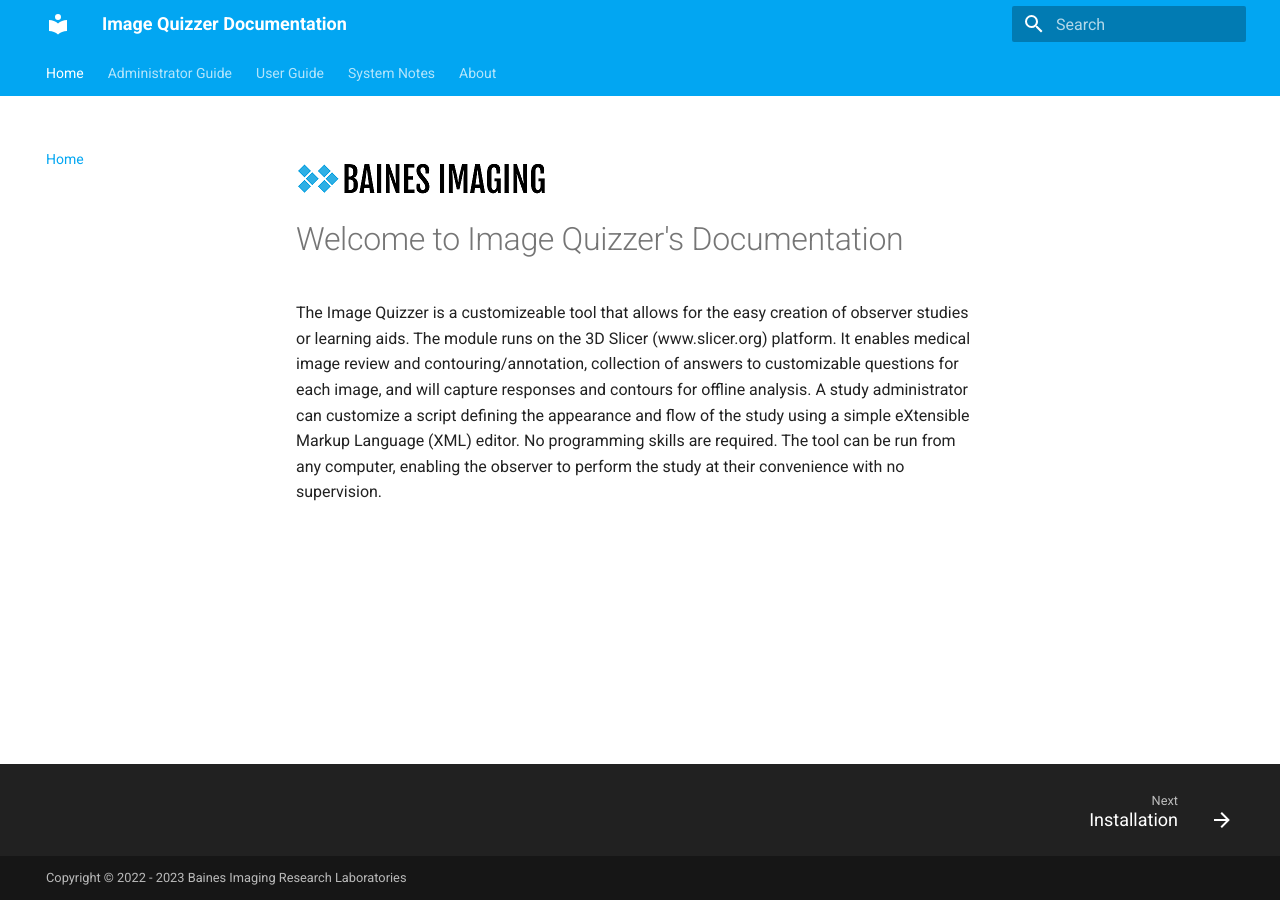
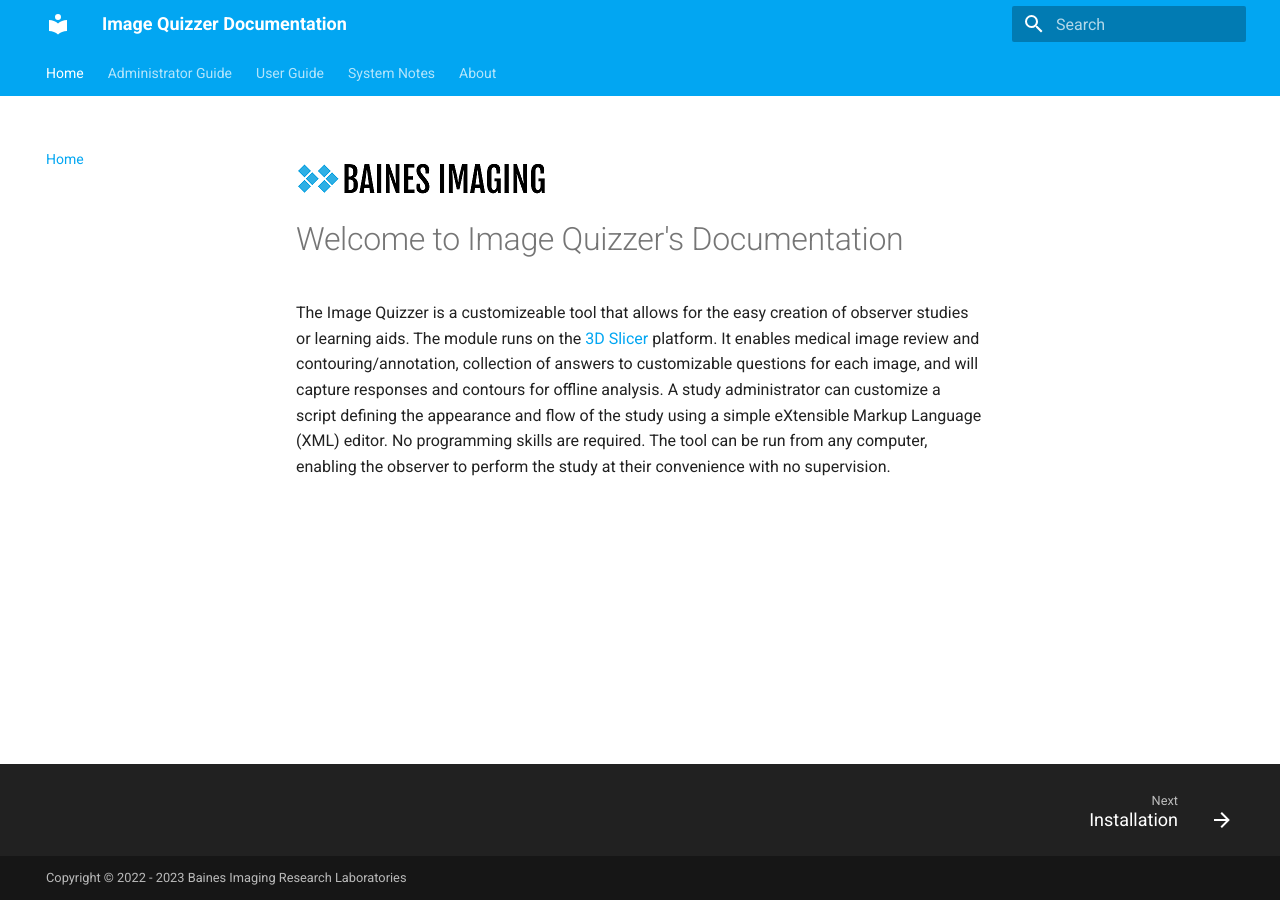
Before and after one commit to baines-imaging-research-laboratory/ImageQuizzerDocumentation, an MkDocs documentation site: the page built from docs/index.md, in a window 1280 px wide. Built offline with MkDocs 1.6.1 and Material for MkDocs 9.7.7, drawn with Linux system fonts in a browser that asks for light colours; old or Windows-style settings are respelled for this version of MkDocs.

```diff
--- a/docs/index.md
+++ b/docs/index.md
@@ -3,6 +3,6 @@
 # Welcome to Image Quizzer's Documentation
 
 The Image Quizzer is a customizeable tool that allows for the easy creation of observer studies or learning aids.
-The module runs on the 3D Slicer (www.slicer.org) platform. It enables medical image review and contouring/annotation, collection of answers to customizable questions for each image, and will capture responses and contours for offline analysis.
+The module runs on the [3D Slicer](https://slicer.org) platform. It enables medical image review and contouring/annotation, collection of answers to customizable questions for each image, and will capture responses and contours for offline analysis.
 A study administrator can customize a script defining the appearance and flow of the study using a simple eXtensible Markup Language (XML) editor. No programming skills are required.
 The tool can be run from any computer, enabling the observer to perform the study at their convenience with no supervision.
--- a/mkdocs.yml
+++ b/mkdocs.yml
@@ -32,6 +32,7 @@ nav:
     - administrator\randomizing.md
     - administrator\looping.md
     - administrator\email.md
+    - administrator\elements_attributes.md
   - User Guide: user\userguide.md
   - System Notes: extras\codingconventions.md
   - About: about.md
```
Also changed, not shown: docs/administrator/build.md (+15 -3 lines).
